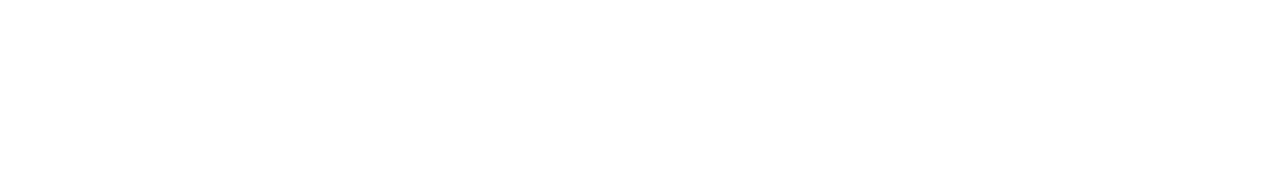
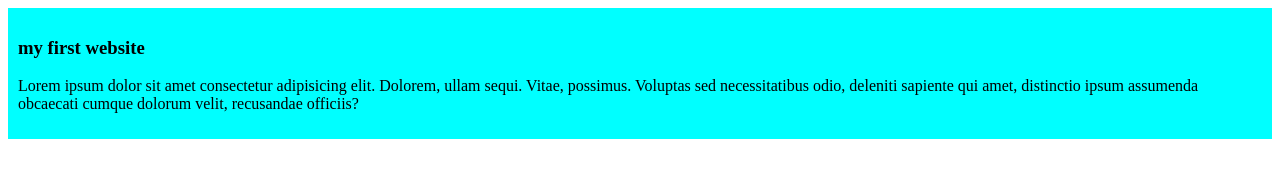
Before and after one commit to ezaz2024/my-ezaz-second-repo, a plain HTML site: page index.html in a window 1280 px wide. Drawn offline with Linux system fonts and the light colour scheme.

Commit message:
added the first blog

```diff
--- a/index.html
+++ b/index.html
@@ -4,8 +4,12 @@
     <meta charset="UTF-8">
     <meta name="viewport" content="width=device-width, initial-scale=1.0">
     <title>ezaz second repo</title>
+    <link rel="stylesheet" href="styles/blog.css">
 </head>
 <body>
-
+    <div>
+        <h3>my first website</h3>
+        <p>Lorem ipsum dolor sit amet consectetur adipisicing elit. Dolorem, ullam sequi. Vitae, possimus. Voluptas sed necessitatibus odio, deleniti sapiente qui amet, distinctio ipsum assumenda obcaecati cumque dolorum velit, recusandae officiis?</p>
+    </div>
 </body>
 </html>
--- /dev/null
+++ b/styles/blog.css
@@ -0,0 +1,4 @@
+div{
+    background-color: aqua;
+    padding: 10px;
+}
```
